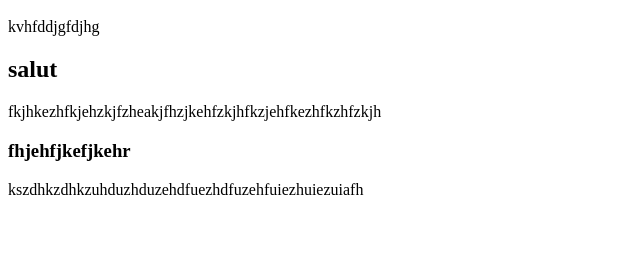
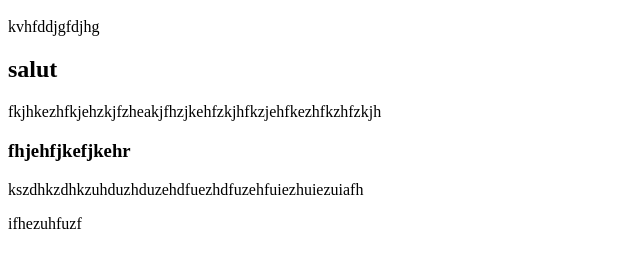
Before and after one commit to patrickperroudon/testgit, a plain HTML site: page index.html in a window 1280 px wide. Shown: the part 48-316 px from the top of the page, without its empty margins (0-640 px from the left). Drawn offline with Linux system fonts and the light colour scheme.

Commit message:
aurevoir

```diff
--- a/index.html
+++ b/index.html
@@ -20,7 +20,7 @@
 
 <p>kszdhkzdhkzuhduzhduzehdfuezhdfuzehfuiezhuiezuiafh</p>
 
-
+<p>ifhezuhfuzf</p>
 
 
 
```
